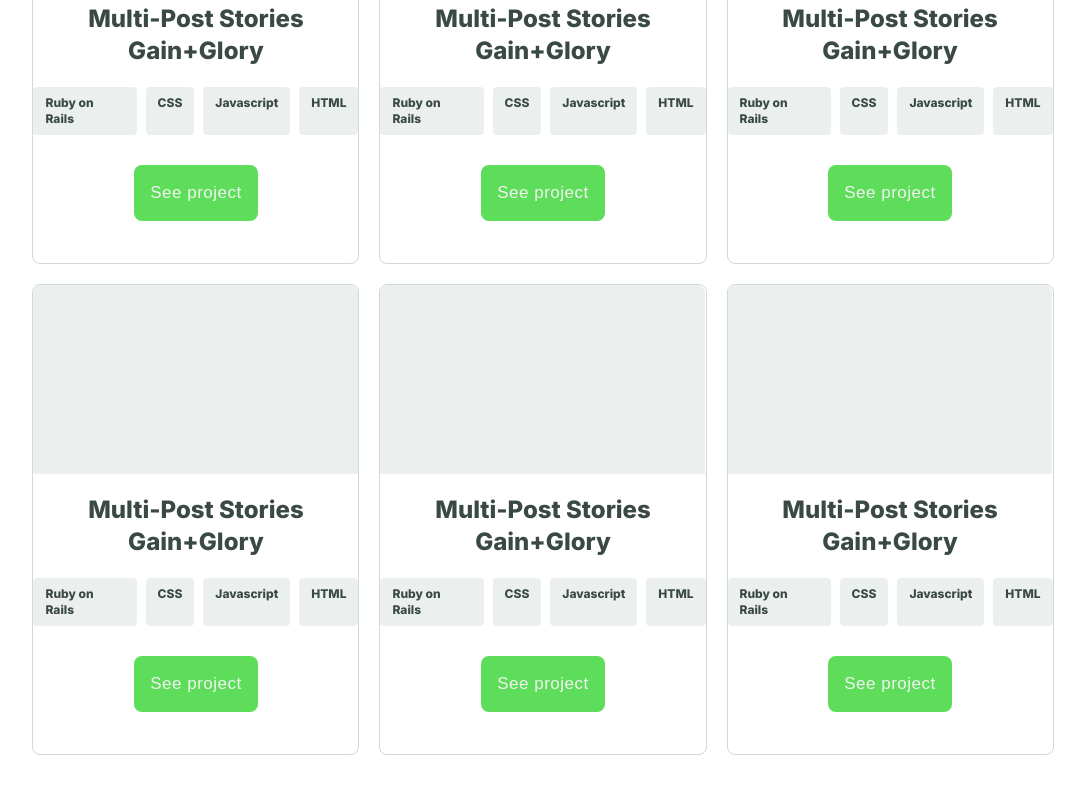
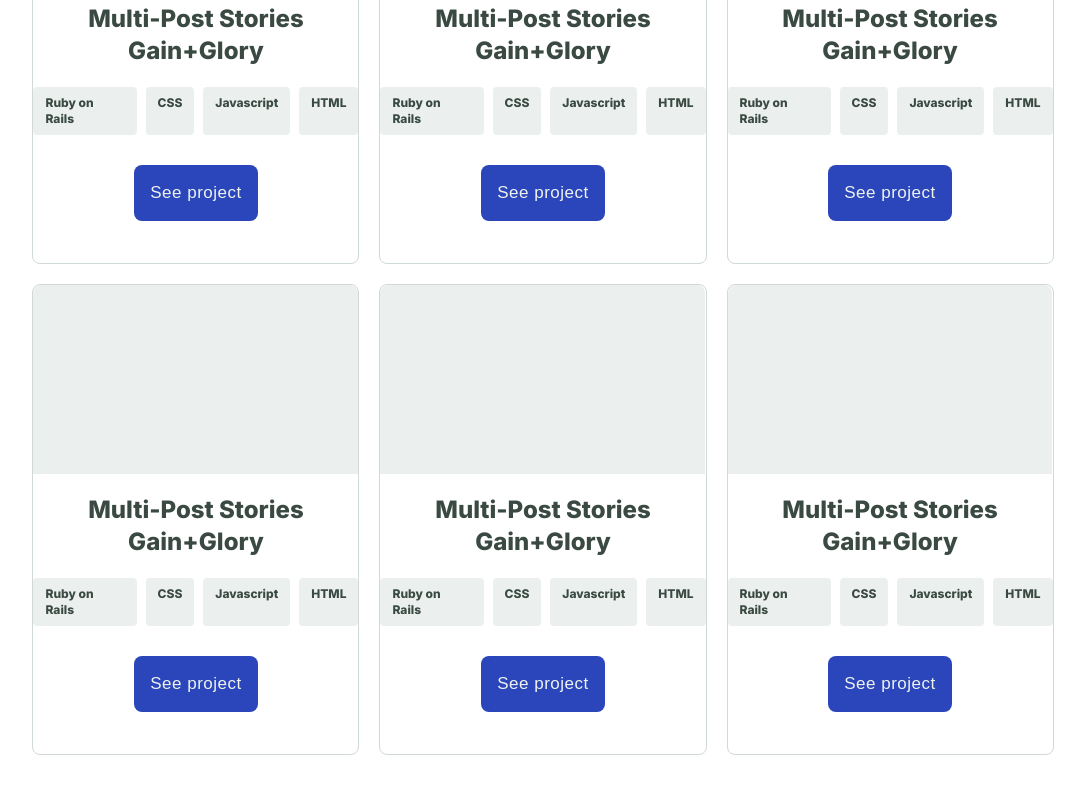
Before and after one commit to nejidevelops/Newton-Portfolio, a website: page index.html in a window 1280 px wide. Shown: the part 1232-2020 px from the top of the page, without its empty margins (97-1182 px from the left). Drawn offline with Linux system fonts and the light colour scheme.

Commit message:
Fix accessibility color checker errors

```diff
--- a/style.css
+++ b/style.css
@@ -180,8 +180,8 @@ body {
     padding: 16px;
     border: none;
     border-radius: 8px;
-    color: #f1f3f1;
-    background-color: #5ddd59;
+    color: #eef3ee;
+    background-color: #2b45bb;
     font-style: normal;
     font-weight: 500;
     font-size: 17px;
@@ -195,11 +195,11 @@ body {
   }
 
   .green-button:hover {
-    box-shadow: 0 2px 10px #5ddd59;
+    box-shadow: 0 2px 10px #2b45bb;
   }
 
   .green-button:active {
-    background-color: #26d12f;
+    background-color: #5765dd;
   }
 
   .about-me {
```
